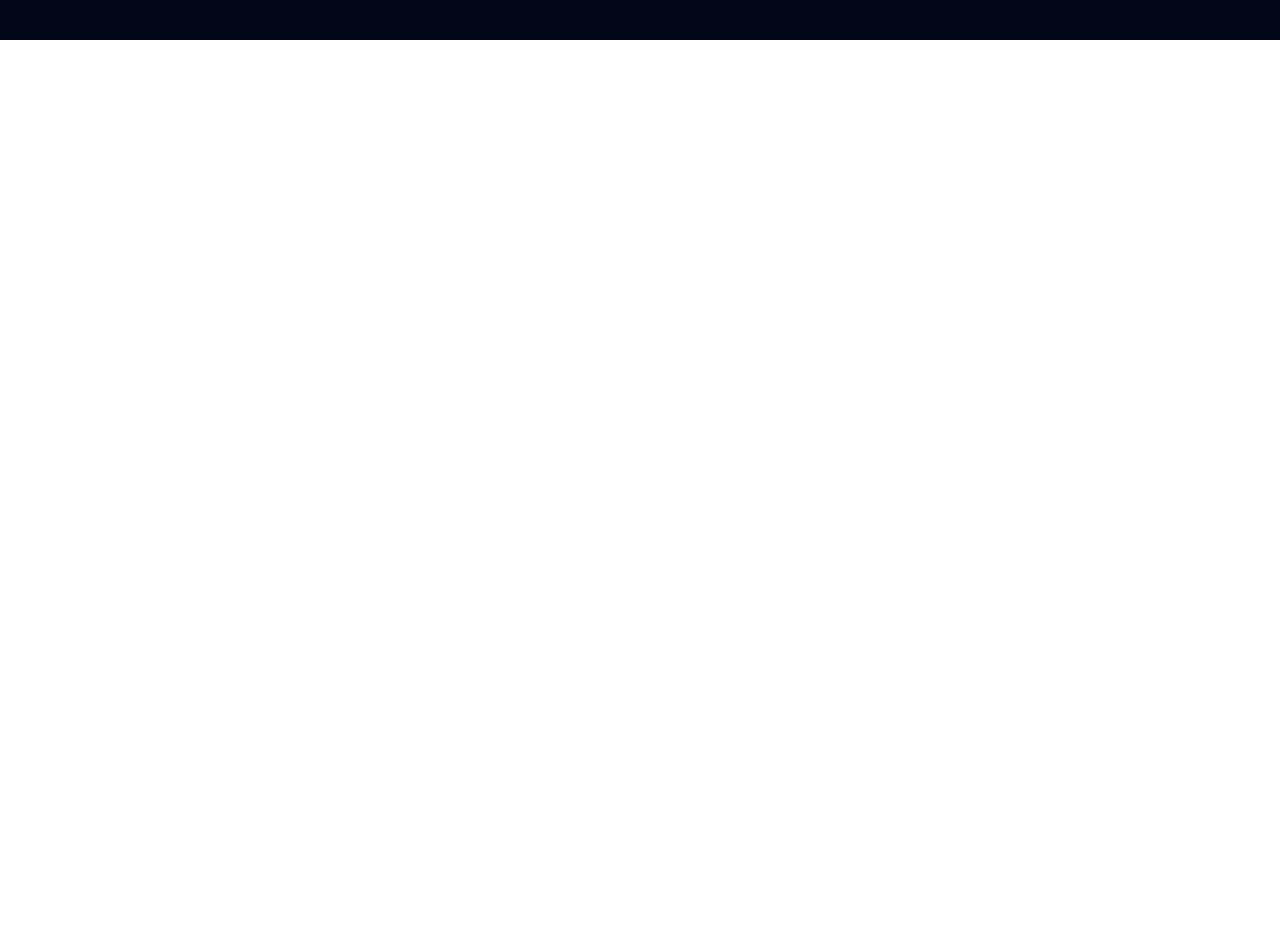
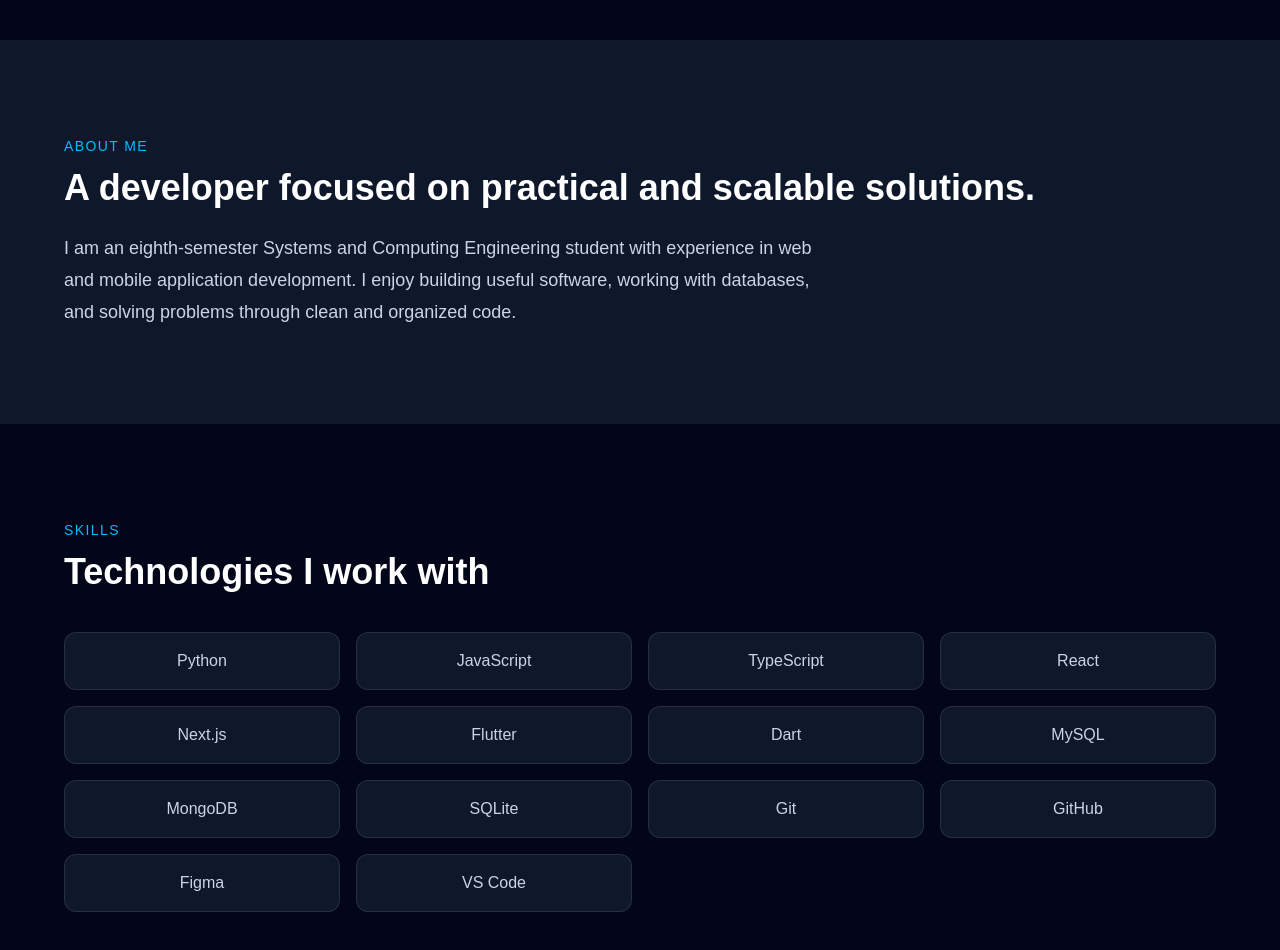
Before and after one commit to Santlas09/Portfolio, a Next.js app: page / in a window 1280 px wide. Shown: the part 760-1710 px from the top of the page. Before the commit the page ends 800 px from the top, so only its background shows below. Built offline with nearby package versions, Linux system fonts and the light colour scheme.

Commit message:
Add about and skills sections

```diff
--- a/src/app/page.tsx
+++ b/src/app/page.tsx
@@ -1,5 +1,7 @@
 import { Navbar } from "@/components/Navbar";
 import { Hero } from "@/sections/Hero";
+import { About } from "@/sections/About";
+import { Skills } from "@/sections/Skills";
 
 export default function Home() {
   return (
@@ -7,6 +9,8 @@
       <Navbar />
       <main>
         <Hero />
+        <About />
+        <Skills />
       </main>
     </>
   );
--- /dev/null
+++ b/src/sections/About.tsx
@@ -0,0 +1,22 @@
+export function About() {
+  return (
+    <section id="about" className="bg-slate-900 px-6 py-24 text-white">
+      <div className="mx-auto max-w-6xl">
+        <p className="mb-3 text-sm font-medium uppercase tracking-widest text-sky-400">
+          About Me
+        </p>
+
+        <h2 className="text-3xl font-bold md:text-4xl">
+          A developer focused on practical and scalable solutions.
+        </h2>
+
+        <p className="mt-6 max-w-3xl text-lg leading-8 text-slate-300">
+          I am an eighth-semester Systems and Computing Engineering student
+          with experience in web and mobile application development. I enjoy
+          building useful software, working with databases, and solving problems
+          through clean and organized code.
+        </p>
+      </div>
+    </section>
+  );
+}
--- /dev/null
+++ b/src/sections/Skills.tsx
@@ -0,0 +1,43 @@
+const skills = [
+  "Python",
+  "JavaScript",
+  "TypeScript",
+  "React",
+  "Next.js",
+  "Flutter",
+  "Dart",
+  "MySQL",
+  "MongoDB",
+  "SQLite",
+  "Git",
+  "GitHub",
+  "Figma",
+  "VS Code",
+];
+
+export function Skills() {
+  return (
+    <section id="skills" className="bg-slate-950 px-6 py-24 text-white">
+      <div className="mx-auto max-w-6xl">
+        <p className="mb-3 text-sm font-medium uppercase tracking-widest text-sky-400">
+          Skills
+        </p>
+
+        <h2 className="text-3xl font-bold md:text-4xl">
+          Technologies I work with
+        </h2>
+
+        <div className="mt-10 grid gap-4 sm:grid-cols-2 md:grid-cols-3 lg:grid-cols-4">
+          {skills.map((skill) => (
+            <div
+              key={skill}
+              className="rounded-xl border border-white/10 bg-slate-900 p-4 text-center text-slate-300 transition hover:border-sky-400 hover:text-white"
+            >
+              {skill}
+            </div>
+          ))}
+        </div>
+      </div>
+    </section>
+  );
+}
```
